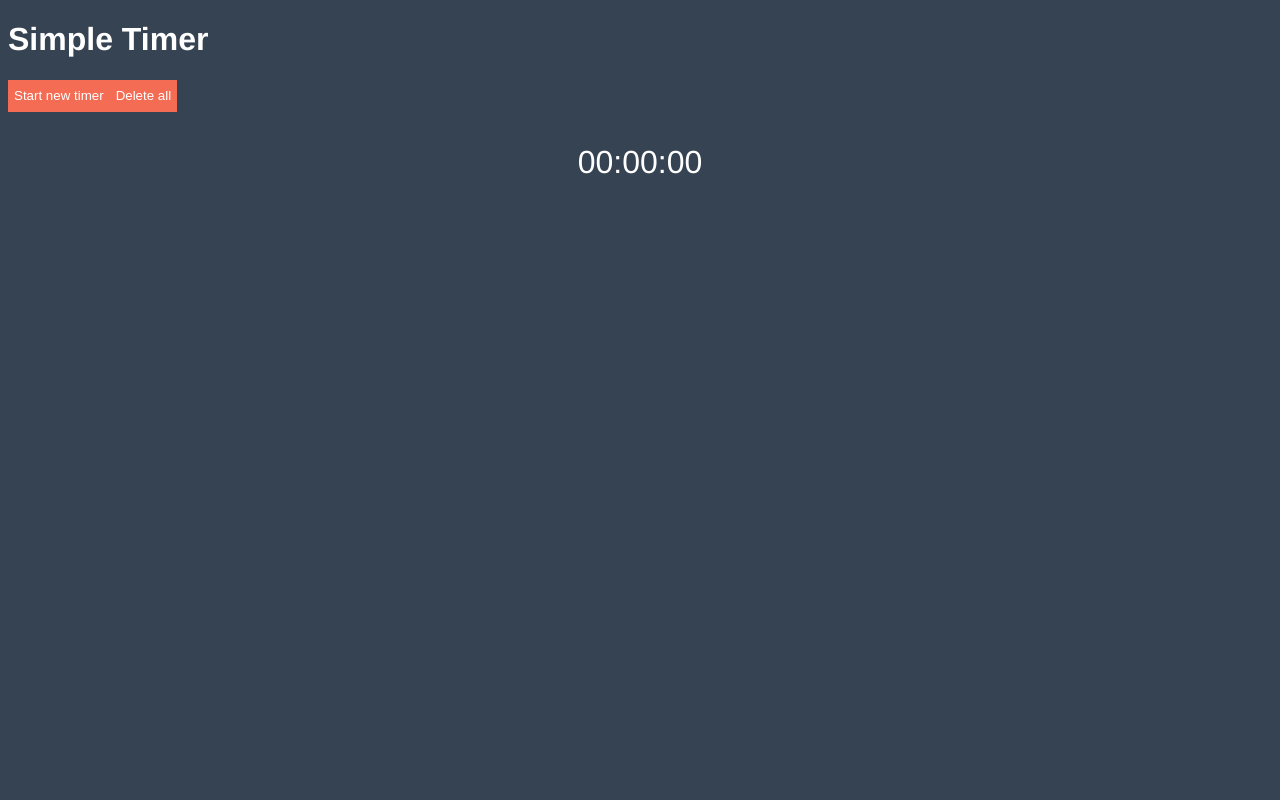
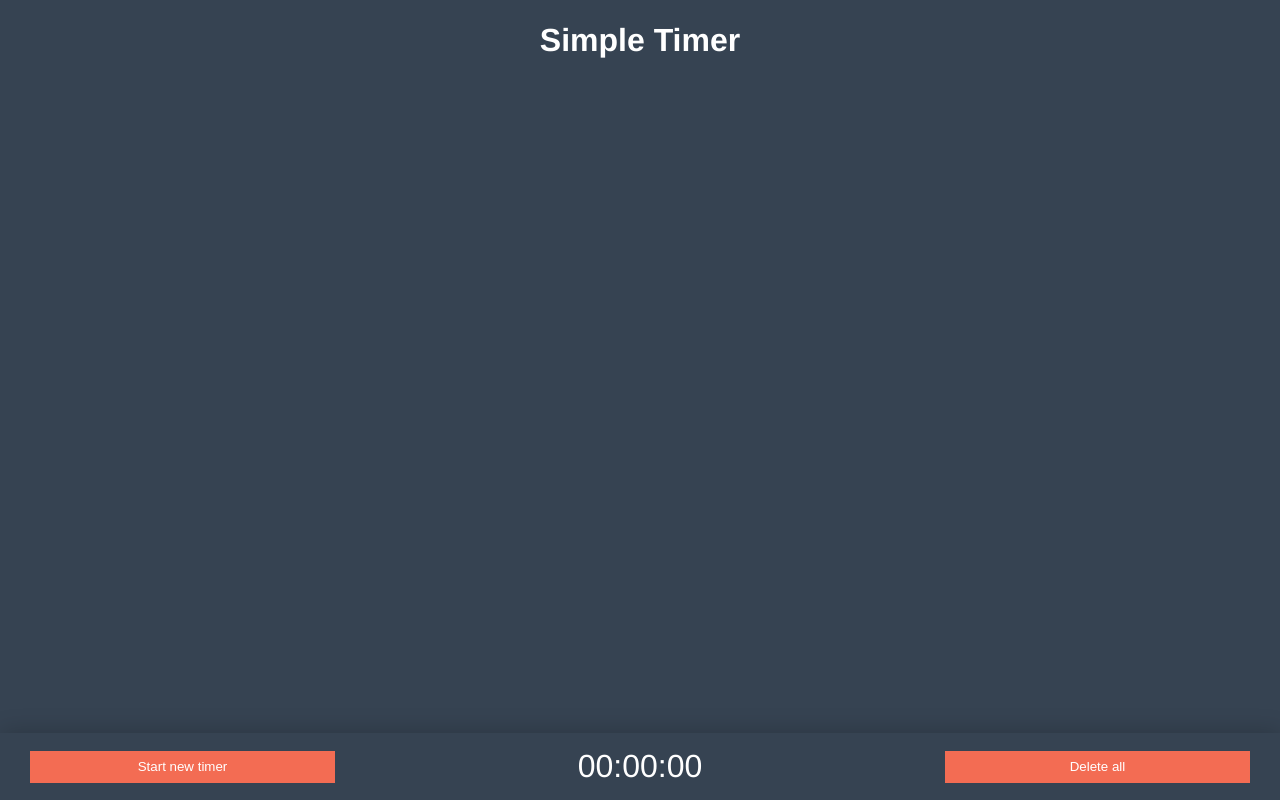
Before and after one commit to regisfrias/timer, a SvelteKit app: page / in a window 1280 px wide. Built offline with nearby package versions, Linux system fonts and the light colour scheme.

Commit message:
More styles.

```diff
--- a/src/app.html
+++ b/src/app.html
@@ -7,6 +7,6 @@
 		%sveltekit.head%
 	</head>
 	<body>
-		<div>%sveltekit.body%</div>
+		%sveltekit.body%
 	</body>
 </html>
--- a/src/global.css
+++ b/src/global.css
@@ -1,12 +1,30 @@
+:root {
+  --background: #364352;
+  --accent: #f36c53;
+  --white: white;
+  --padding: 30px;
+  --padding_sm: 15px;
+}
+
+html, body {
+  margin: 0;
+  padding: 0;
+  min-height: 100vh;
+}
+
 body {
-  background-color: #364352;
+  background-color: var(--background);
   color: white;
   font-family: 'Helvetica', Tahoma, Geneva, Verdana, sans-serif;
+}
+
+main {
+  padding: 1px var(--padding) 160px;
 }
 
 button {
   height: 2rem;
   border: 0;
-  background-color: #f36c53;
-  color: white;
+  background-color: var(--accent);
+  color: var(--white);
 }
--- a/src/routes/+page.svelte
+++ b/src/routes/+page.svelte
@@ -99,16 +99,19 @@
       {/each}
     </div>
   {/if}
-
-  <p class="controls">
-    <button on:click={() => startTimer()}>Start new timer</button>
-    <button on:click={removeAll}>Delete all</button>
-  </p>
-
-  <p class="total">{msToTime(total)}</p>
 </main>
 
+<footer class="footer">
+  <button on:click={() => startTimer()}>Start new timer</button>
+  <div class="total">{msToTime(total)}</div>
+  <button on:click={removeAll}>Delete all</button>
+</footer>
+
 <style>
+  h1 {
+    text-align: center;
+  }
+
   .timer {
     display: flex;
     margin: 0.2rem;
@@ -138,12 +141,24 @@
     width: 2rem;
   }
 
-  .controls {
-    display: flex;
-  }
-
   .total {
     text-align: center;
     font-size: 2rem;
   }
+
+
+  .footer {
+    display: grid;
+    grid-template-columns: 1fr 2fr 1fr;
+    align-items: center;
+    background-color: var(--background);
+    position: fixed;
+    bottom: 0;
+    width: calc(100% - var(--padding) * 2);
+    padding: var(--padding_sm) var(--padding);
+    box-shadow: 1px -1px 24px 0px rgba(0,0,0,0.2);
+    -webkit-box-shadow: 1px -1px 24px 0px rgba(0,0,0,0.2);
+    -moz-box-shadow: 1px -1px 24px 0px rgba(0,0,0,0.2);
+  }
+
 </style>
```
